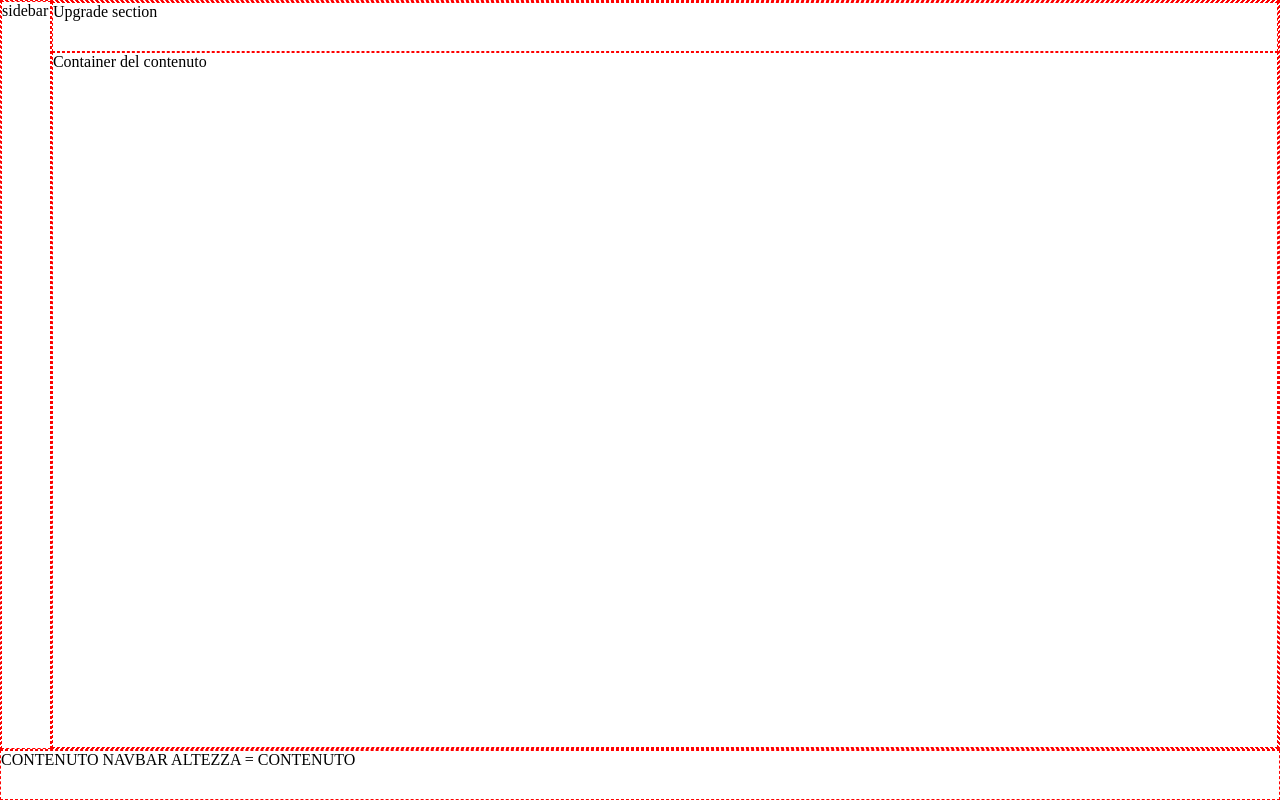
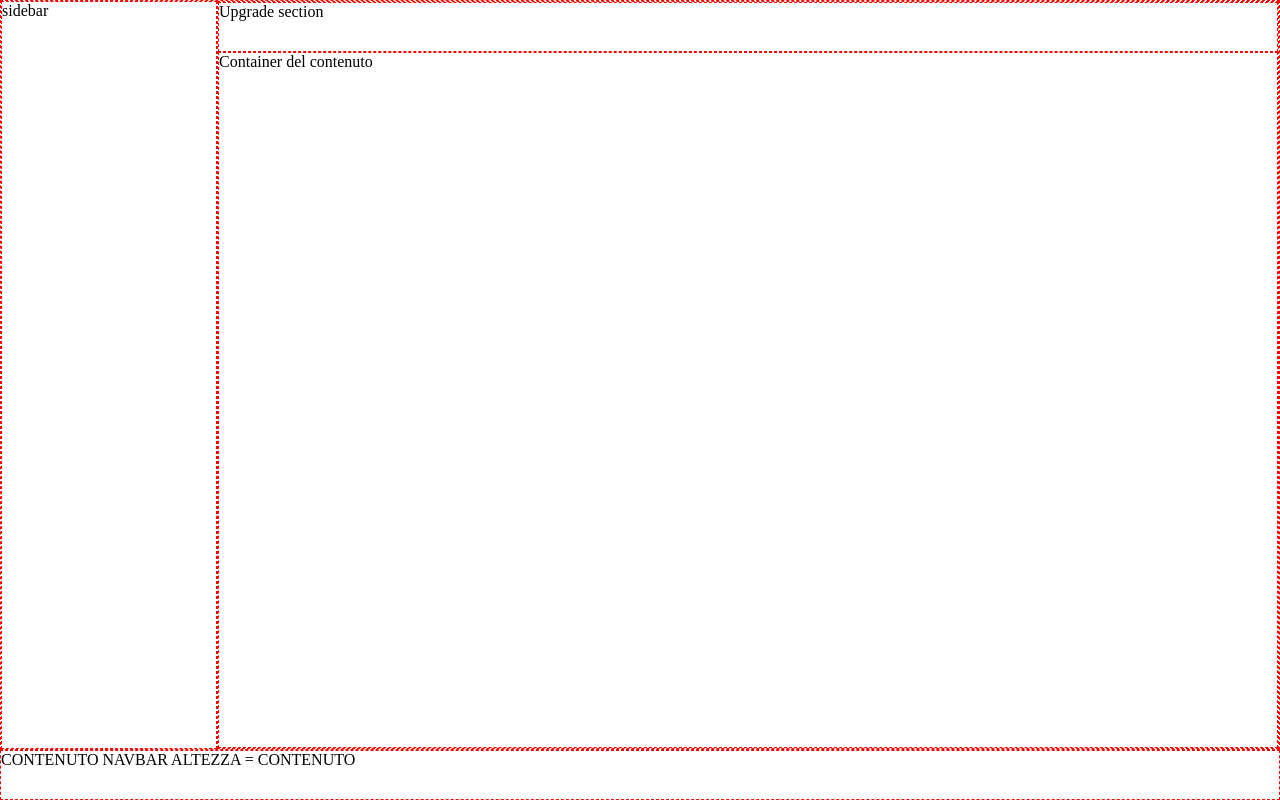
Before and after one commit to MicheleAbategiovanni/html-css-spotifyweb, a plain HTML site: page index.html in a window 1280 px wide. Drawn offline with Linux system fonts and the light colour scheme.

Commit message:
added width sidebar for min media 568px

```diff
--- a/css/style-media.css
+++ b/css/style-media.css
@@ -1,4 +1,12 @@
-@media screen and (min-width:568px) {}
+@media screen and (min-width:568px) {
+
+    .sidebar{
+        width: 250px;
+        flex-grow: 1;
+        flex-shrink: 1;
+    }
+
+}
 
 @media screen and (min-width:768px) {}
 
```
